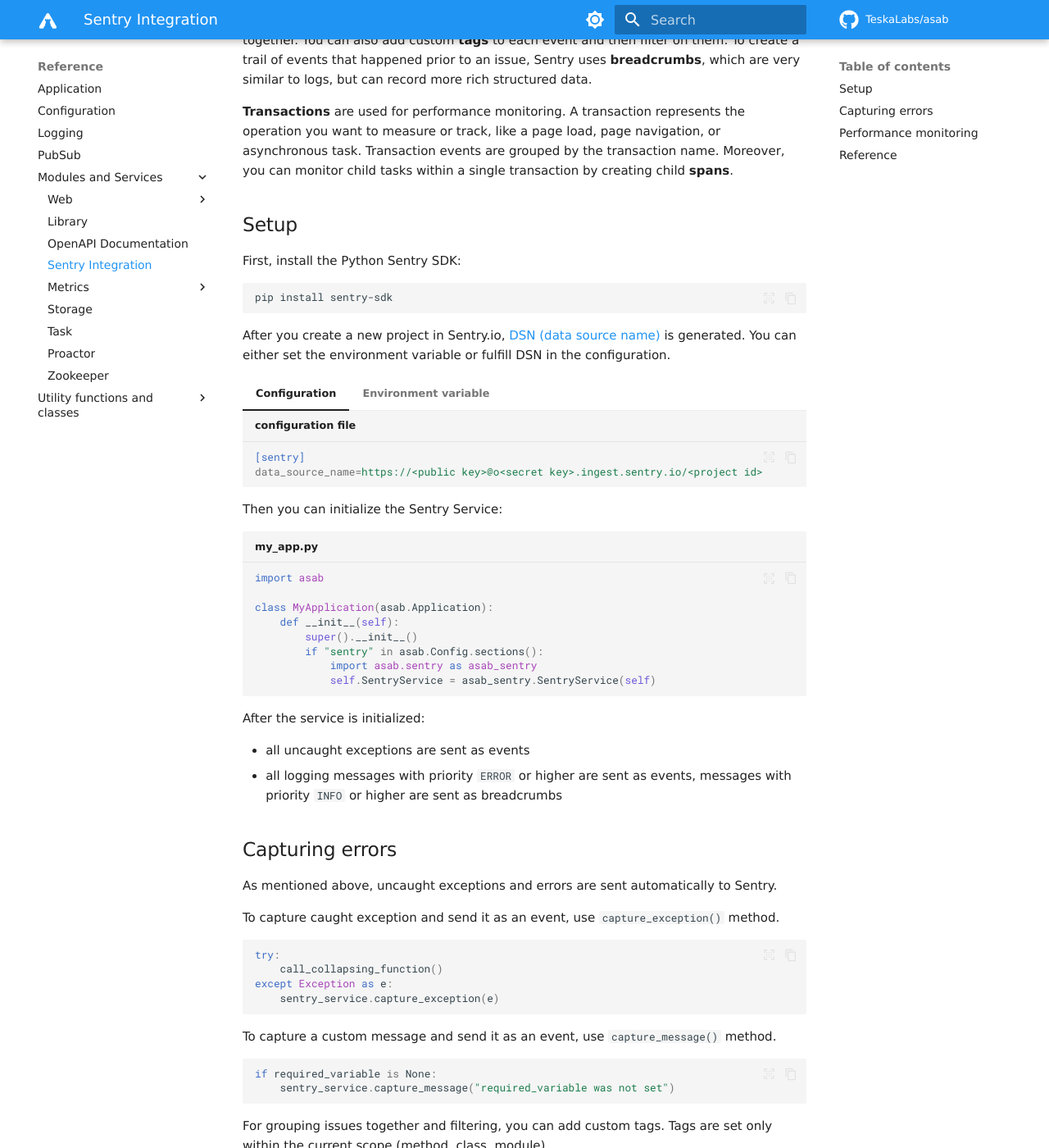
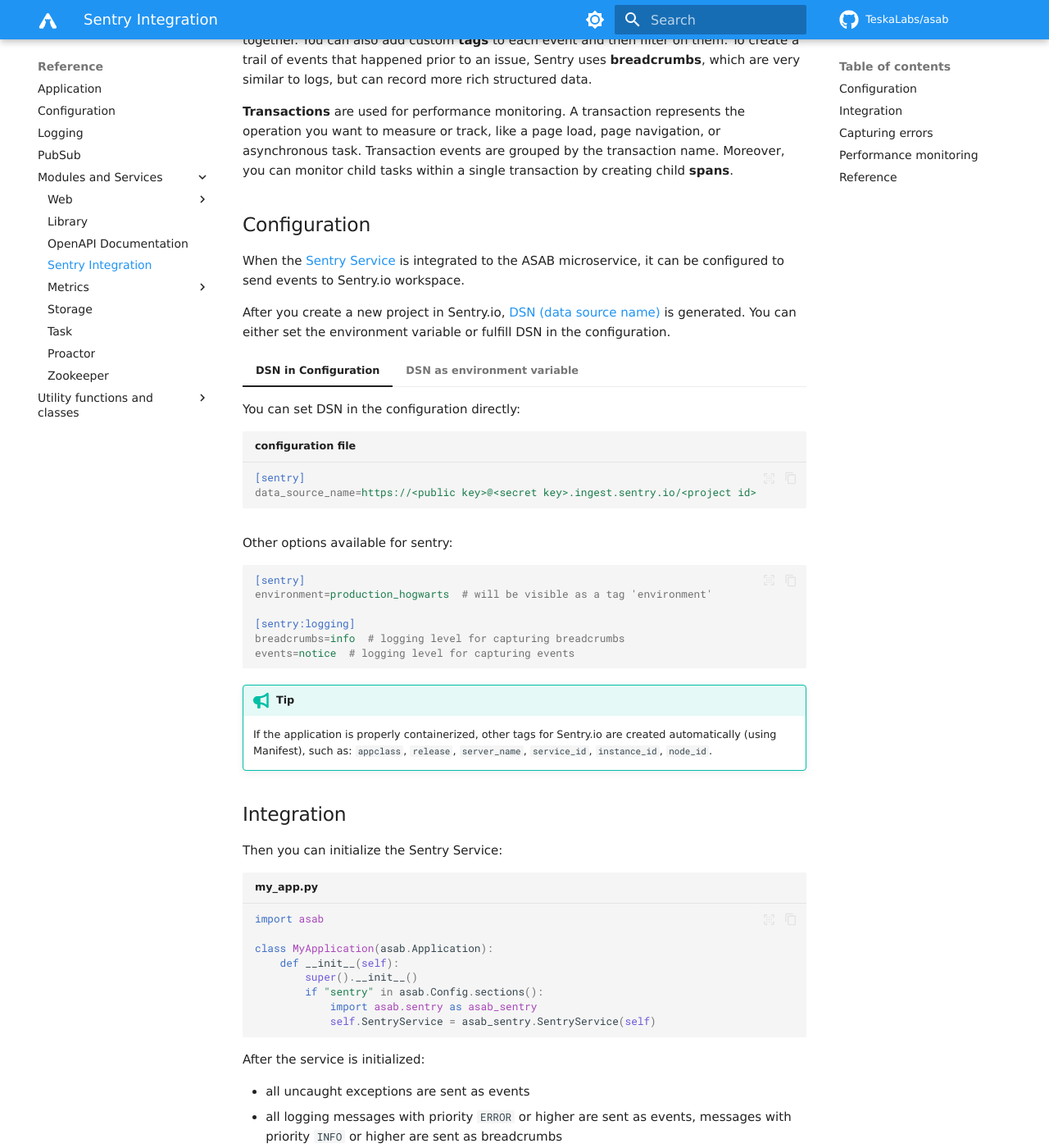
Before and after one commit to TeskaLabs/asab, an MkDocs documentation site: the page built from docs/reference/services/sentry.md, in a window 1280 px wide and 1400 px high, scrolled down 453 px. Shown: the whole window at 82% size. Built offline with MkDocs 1.6.1 and Material for MkDocs 9.7.7, drawn with Linux system fonts in a browser that asks for light colours; some web fonts are replaced; comment, search, counter and statistics services are not loaded.

Commit message:
Improve sentry config section

````diff
--- a/docs/reference/services/sentry.md
+++ b/docs/reference/services/sentry.md
@@ -9,30 +9,60 @@
 
 **Transactions** are used for performance monitoring. A transaction represents the operation you want to measure or track, like a page load, page navigation, or asynchronous task. Transaction events are grouped by the transaction name. Moreover, you can monitor child tasks within a single transaction by creating child **spans**.
 
+## Configuration
 
-## Setup
-
-First, install the Python Sentry SDK:
-
-```
-pip install sentry-sdk
-```
+When the [Sentry Service](#integration) is integrated to the ASAB microservice, it can be configured to send events to Sentry.io workspace.
 
 After you create a new project in Sentry.io, [DSN (data source name)](https://docs.sentry.io/product/sentry-basics/dsn-explainer/?original_referrer=https%3A%2F%2Fduckduckgo.com%2F) is generated. You can either set the environment variable or fulfill DSN in the configuration.
 
 
-=== "Configuration"
+=== "DSN in Configuration"
+	You can set DSN in the configuration directly:
 
 	```ini title='configuration file'
 	[sentry]
-	data_source_name=https://<public key>@o<secret key>.ingest.sentry.io/<project id>
+	data_source_name=https://<public key>@<secret key>.ingest.sentry.io/<project id>
 	```
 
-=== "Environment variable"
+=== "DSN as environment variable"
+	You can provide DSN as environment variable (which is safer, in general) in a `.env` file.
 
-	``` shell title='shell'
-	export SENTRY_SDK=https://<public key>@o<secret key>.ingest.sentry.io/<project id>
+	``` shell title='.env'
+	export SENTRY_DSN=https://<public key>@<secret key>.ingest.sentry.io/<project id>
 	```
+
+	Then use this variable in `docker-compose.yaml` file.
+
+	```yaml title="docker-compose.yaml"
+	my-asab-service:
+		image: my.asab.based.microservice
+		...
+		environment:
+		- SENTRY_DSN=${SENTRY_DSN}
+	```
+
+	In the configuration file, `[sentry]` section may be empty, but it has to be there.
+
+	```ini title='configuration file'
+	[sentry]
+	```
+
+Other options available for sentry:
+
+```ini
+[sentry]
+environment=production_hogwarts  # will be visible as a tag 'environment'
+
+[sentry:logging]
+breadcrumbs=info  # logging level for capturing breadcrumbs
+events=notice  # logging level for capturing events
+```
+
+!!! tip
+	If the application is properly containerized, other tags for Sentry.io are created automatically (using Manifest), such as:
+	`appclass`, `release`, `server_name`, `service_id`, `instance_id`, `node_id`.
+
+## Integration
 
 Then you can initialize the Sentry Service:
 
````
